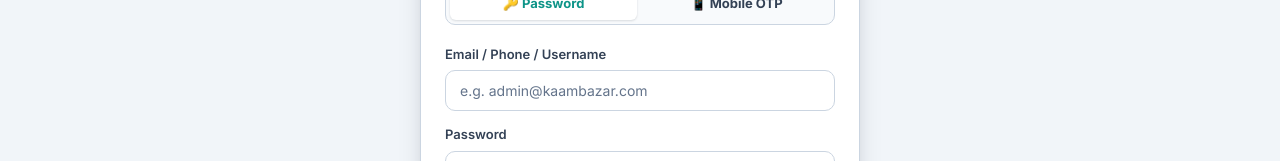
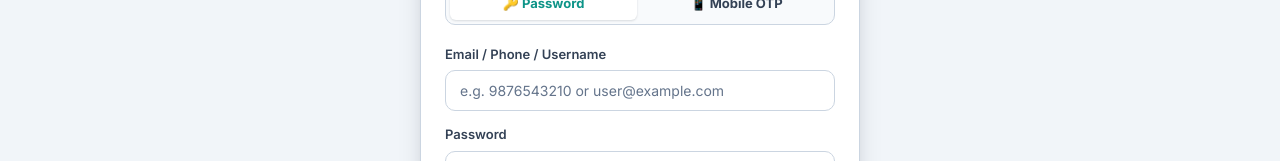
Before and after one commit to sahniupsc24/kaambazar24-, a React (Vite) app in the folder frontend/: page /login in a window 1280 px wide. Shown: the part 348-509 px from the top of the page. Built offline with nearby package versions, Linux system fonts and the light colour scheme; no server answers.

Commit message:
fix: change login placeholder to generic user@example.com

```diff
--- a/frontend/src/pages/LoginPage.tsx
+++ b/frontend/src/pages/LoginPage.tsx
@@ -190,7 +190,7 @@ export function LoginPage() {
               </label>
               <input
                 type="text"
-                placeholder="e.g. admin@kaambazar.com"
+                placeholder="e.g. 9876543210 or user@example.com"
                 required
                 autoComplete="username"
                 value={identifier}
```
